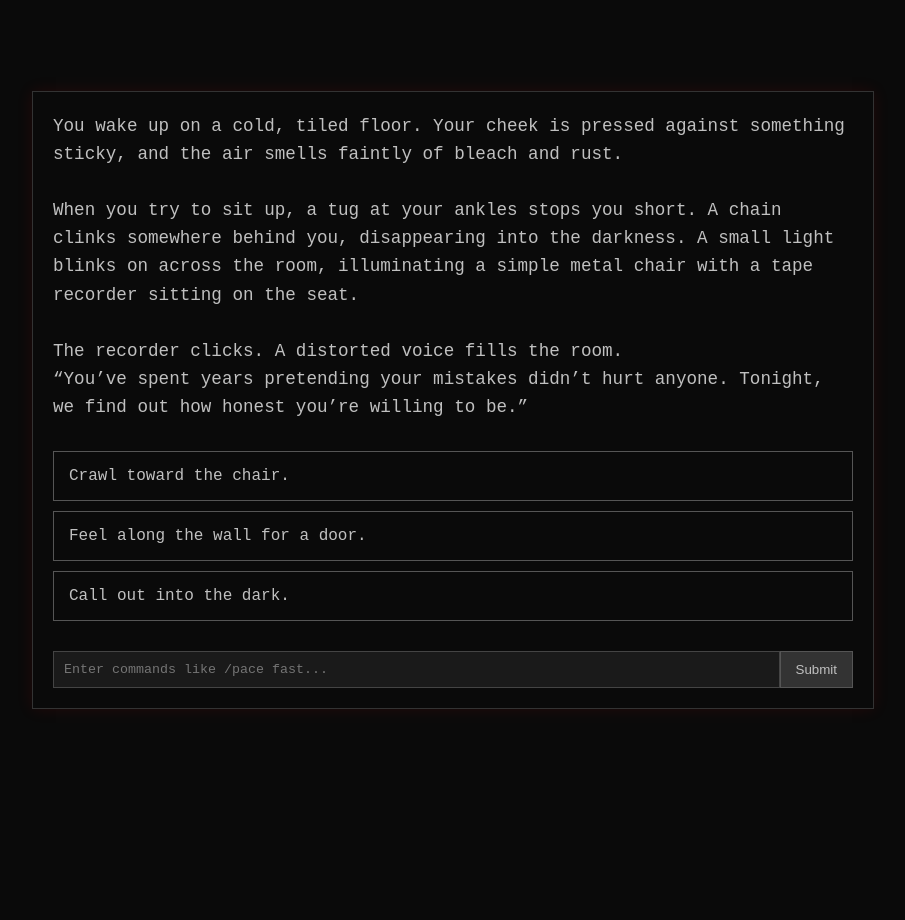
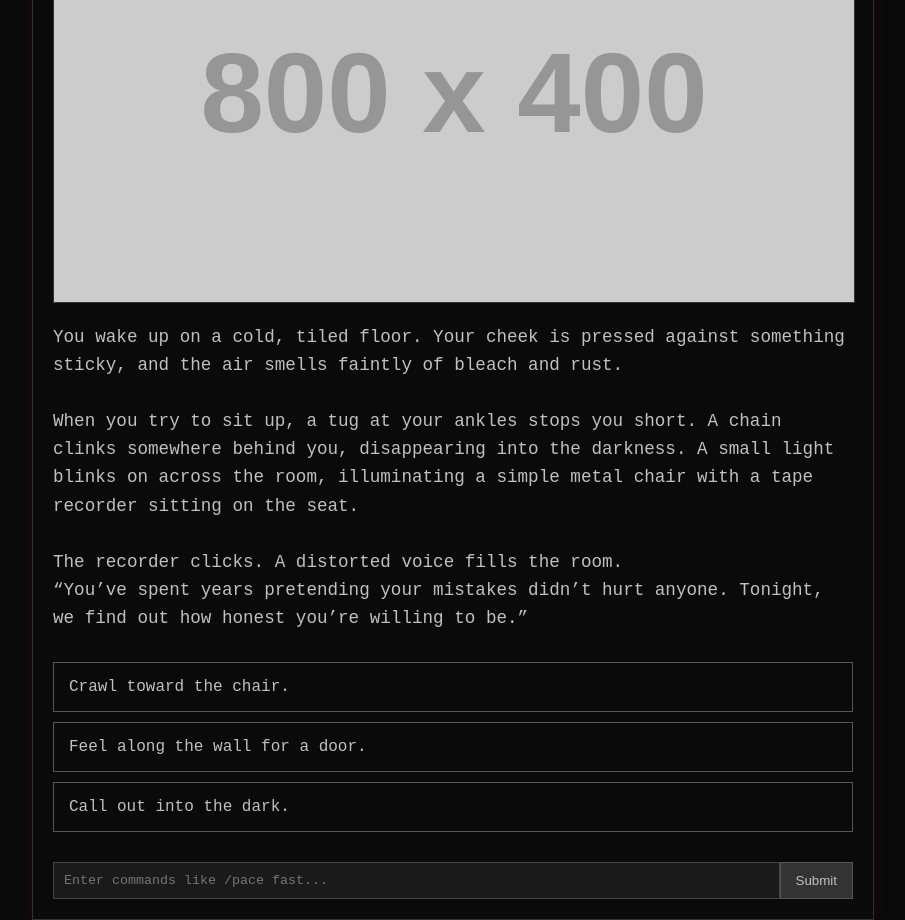
Before and after one commit to mweppesjr/Orchestrator, a plain HTML site: page index.html in a window 1280 px wide. Shown: the whole page, without its empty margins (187-1092 px from the left). Before the commit the page ends 800 px from the top, so only its background shows below. Drawn offline with Linux system fonts and the light colour scheme; placeholder pictures from the web are drawn by us.

Commit message:
Add files via upload

```diff
--- a/game.js
+++ b/game.js
@@ -3,6 +3,7 @@ document.addEventListener('DOMContentLoaded', () => {
     const choicesContainer = document.getElementById('choices-container');
     const commandInput = document.getElementById('command-input');
     const commandButton = document.getElementById('command-button');
+    const sceneImageElement = document.getElementById('scene-image');
 
     const gameState = {
         roomsCleared: 0,
@@ -10,58 +11,79 @@ document.addEventListener('DOMContentLoaded', () => {
         tone: 'pg13',
     };
 
-    const config = {
-        roomsToEscape: 5,
-    };
+    // --- SCENE DEFINITIONS ---
 
-    // Templates for generating random rooms. More can be added here.
-    const roomTemplates = [
-        () => ({
-            text: `You enter a small, damp room. The only light comes from a single, bare bulb flickering overhead. In the center of the room is a wooden table with a rusty key on it. A heavy steel door is on the far wall.
-
-A distorted voice crackles from a hidden speaker: "One step closer to the truth. But what door will this key unlock? The one in front of you, or the one in your past?"`,
+    // Using a function to return a fresh copy of the templates array each time
+    const getRoomTemplates = () => [
+        {
+            text: `You enter a small, damp room. The only light comes from a single, bare bulb flickering overhead. In the center of the room is a wooden table with a rusty key on it. A heavy steel door is on the far wall.\n\nA distorted voice crackles from a hidden speaker: "One step closer to the truth. But what door will this key unlock? The one in front of you, or the one in your past?"`,
+            image: 'https://placehold.co/800x400/1a1a1a/c0c0c0?text=Damp+Room',
             choices: [
                 { text: 'Take the key and try the steel door.', outcome: 'progress' },
                 { text: 'Ignore the key and inspect the walls for another way out.', outcome: 'progress' },
             ]
-        }),
-        () => ({
-            text: `The floor is submerged in ankle-deep, murky water. The air is thick with the smell of mold. A narrow walkway of wooden planks leads to a door on the other side of the room.
-
-The voice returns, colder this time: "You always thought you could walk above the filth. Let's see how well you keep your balance when the path is uncertain."`,
+        },
+        {
+            text: `The floor is submerged in ankle-deep, murky water. The air is thick with the smell of mold. A narrow walkway of wooden planks leads to a door on the other side of the room.\n\nThe voice returns, colder this time: "You always thought you could walk above the filth. Let's see how well you keep your balance when the path is uncertain."`,
+            image: 'https://placehold.co/800x400/1a1a1a/c0c0c0?text=Flooded+Room',
             choices: [
                 { text: 'Carefully cross the walkway.', outcome: 'progress' },
                 { text: 'Wade through the water to the door.', outcome: 'progress' },
             ]
-        }),
-        () => ({
-            text: `This room is filled with clocks of all shapes and sizes, all ticking out of sync. The cacophony is maddening. One wall features a large, digital timer, currently off.
-
-"So much time wasted," the voice whispers, "So many moments you can never get back. Are you finally ready to face the countdown?"`,
+        },
+        {
+            text: `This room is filled with clocks of all shapes and sizes, all ticking out of sync. The cacophony is maddening. One wall features a large, digital timer, currently off.\n\n"So much time wasted," the voice whispers, "So many moments you can never get back. Are you finally ready to face the countdown?"`,
+            image: 'https://placehold.co/800x400/1a1a1a/c0c0c0?text=Clock+Room',
             choices: [
                 { text: 'Search for a way to activate the timer.', outcome: 'progress' },
                 { text: 'Smash the clocks to silence them.', outcome: 'progress' },
                 { text: 'Look for an exit, ignoring the clocks.', outcome: 'progress' },
             ]
-        }),
+        },
+        {
+            text: `The air grows cold, and you can see your breath. The walls are covered in a thin layer of frost. In the center of the room is a single, perfect ice sculpture of a person, their face etched in a silent scream.\n\nThe voice is almost a sigh: "Beauty in suffering. You of all people should understand that. Do you see a masterpiece, or a warning?"`,
+            image: 'https://placehold.co/800x400/1a1a1a/c0c0c0?text=Frozen+Room',
+            choices: [
+                { text: 'Touch the ice sculpture.', outcome: 'progress' },
+                { text: 'Look for the source of the cold.', outcome: 'progress' },
+            ]
+        },
+        {
+            text: `You step into a library. Bookshelves stretch from floor to ceiling, but all the books are blank, their pages empty. A single desk with a pen and an open, blank book sits under a reading lamp.\n\n"Your story is yet to be written," the voice says, "Or perhaps it has been erased. Here is your chance to set the record straight. What will you write?"`,
+            image: 'https://placehold.co/800x400/1a1a1a/c0c0c0?text=Library+of+Blank+Books',
+            choices: [
+                { text: 'Sit and write in the book.', outcome: 'progress' },
+                { text: 'Search the shelves for a book that is not blank.', outcome: 'progress' },
+            ]
+        },
+        {
+            text: `The room is a hall of mirrors. Your reflection stares back at you from a thousand different angles, distorted and warped. It's impossible to tell which way is forward.\n\n"Look at yourself," the voice mocks. "All those faces you've worn. Can you even remember which one is real? Find the true you."`,
+            image: 'https://placehold.co/800x400/1a1a1a/c0c0c0?text=Hall+of+Mirrors',
+            choices: [
+                { text: 'Try to find a way through by touching the mirrors.', outcome: 'progress' },
+                { text: 'Close your eyes and walk straight ahead.', outcome: 'progress' },
+                { text: 'Shatter the nearest mirror.', outcome: 'progress' },
+            ]
+        }
     ];
 
+    let currentRoomSequence = [];
+
+    const config = {
+        roomsToEscape: getRoomTemplates().length, // The game will use all available rooms
+    };
+
     const escapeScene = {
-        text: `After clearing the last room, you find a simple, unlocked door. It opens to a staircase leading up. As you ascend, the air grows cleaner, and the distant sounds of the city reach your ears. You have escaped.
-
-For now.`,
+        text: `After clearing the last room, you find a simple, unlocked door. It opens to a staircase leading up. As you ascend, the air grows cleaner, and the distant sounds of the city reach your ears. You have escaped.\n\nFor now.`,
+        image: 'https://placehold.co/800x400/1a1a1a/c0c0c0?text=You+Have+Escaped',
         choices: [
             { text: 'Play Again?', outcome: 'restart' }
         ]
     };
 
     const startScene = {
-        text: `You wake up on a cold, tiled floor. Your cheek is pressed against something sticky, and the air smells faintly of bleach and rust.
-
-When you try to sit up, a tug at your ankles stops you short. A chain clinks somewhere behind you, disappearing into the darkness. A small light blinks on across the room, illuminating a simple metal chair with a tape recorder sitting on the seat.
-
-The recorder clicks. A distorted voice fills the room.
-“You’ve spent years pretending your mistakes didn’t hurt anyone. Tonight, we find out how honest you’re willing to be.”`,
+        text: `You wake up on a cold, tiled floor. Your cheek is pressed against something sticky, and the air smells faintly of bleach and rust.\n\nWhen you try to sit up, a tug at your ankles stops you short. A chain clinks somewhere behind you, disappearing into the darkness. A small light blinks on across the room, illuminating a simple metal chair with a tape recorder sitting on the seat.\n\nThe recorder clicks. A distorted voice fills the room.\n“You’ve spent years pretending your mistakes didn’t hurt anyone. Tonight, we find out how honest you’re willing to be.”`,
+        image: 'https://placehold.co/800x400/1a1a1a/c0c0c0?text=The+First+Room',
         choices: [
             { text: 'Crawl toward the chair.', outcome: 'progress' },
             { text: 'Feel along the wall for a door.', outcome: 'progress' },
@@ -69,24 +91,31 @@ The recorder clicks. A distorted voice fills the room.
         ]
     };
 
+    // --- GAME LOGIC ---
+
+    /**
+     * Shuffles an array in place using the Fisher-Yates algorithm.
+     * @param {Array} array The array to shuffle.
+     */
+    function shuffleArray(array) {
+        for (let i = array.length - 1; i > 0; i--) {
+            const j = Math.floor(Math.random() * (i + 1));
+            [array[i], array[j]] = [array[j], array[i]];
+        }
+    }
+
     function generateScene() {
         if (gameState.roomsCleared >= config.roomsToEscape) {
             return escapeScene;
         }
-
-        // Present scenes in the order they are defined in the array.
-        // The 'roomsCleared' count is used as an index for the next scene.
-        if (gameState.roomsCleared < roomTemplates.length) {
-            const nextSceneIndex = gameState.roomsCleared;
-            return roomTemplates[nextSceneIndex]();
-        } else {
-            // If we've run out of unique rooms but haven't reached the escape number,
-            // we can either end the game or, for this fix, just show the escape scene early.
-            return escapeScene;
-        }
+        // Get the next scene from the pre-shuffled sequence
+        const nextScene = currentRoomSequence[gameState.roomsCleared];
+        return nextScene;
     }
 
     function renderScene(scene) {
+        sceneImageElement.src = scene.image;
+        sceneImageElement.alt = scene.text.substring(0, 50); // Use start of text for alt
         storyTextElement.innerText = scene.text;
         choicesContainer.innerHTML = '';
 
@@ -142,6 +171,11 @@ The recorder clicks. A distorted voice fills the room.
 
     function init() {
         gameState.roomsCleared = 0;
+
+        // Create a fresh, shuffled sequence of rooms for this playthrough
+        currentRoomSequence = getRoomTemplates();
+        shuffleArray(currentRoomSequence);
+
         renderScene(startScene);
     }
 
--- a/index.html
+++ b/index.html
@@ -8,6 +8,9 @@
 </head>
 <body>
     <div id="game-container">
+        <div id="image-container">
+            <img id="scene-image" src="" alt="Current scene">
+        </div>
         <div id="story-text"></div>
         <div id="choices-container"></div>
         <div id="command-container">
--- a/style.css
+++ b/style.css
@@ -17,6 +17,18 @@ body {
     border: 1px solid #333;
     padding: 20px;
     box-shadow: 0 0 15px rgba(255, 0, 0, 0.1);
+}
+
+#image-container {
+    width: 100%;
+    margin-bottom: 20px;
+    border: 1px solid #333;
+}
+
+#scene-image {
+    width: 100%;
+    height: auto;
+    display: block;
 }
 
 #story-text {
```
